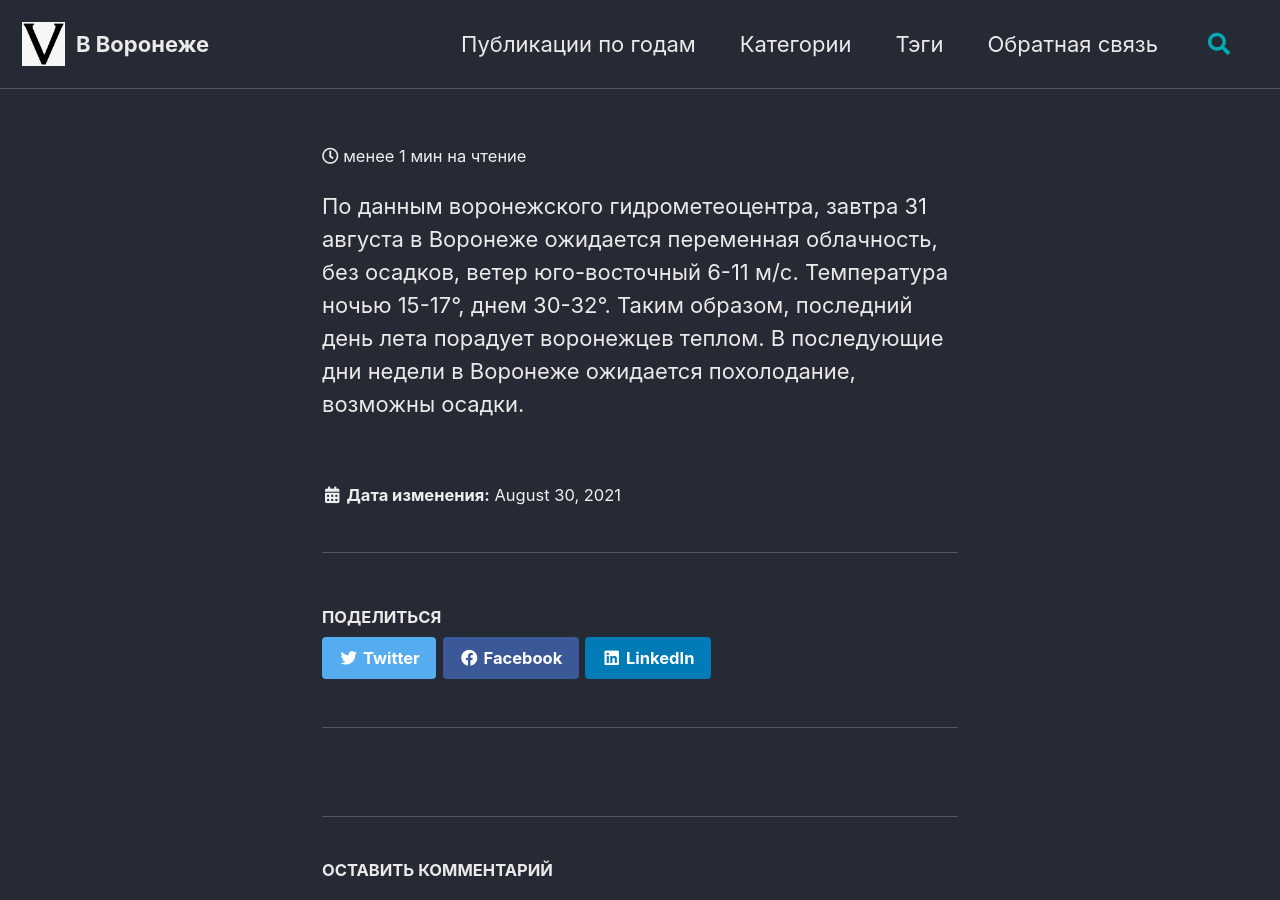
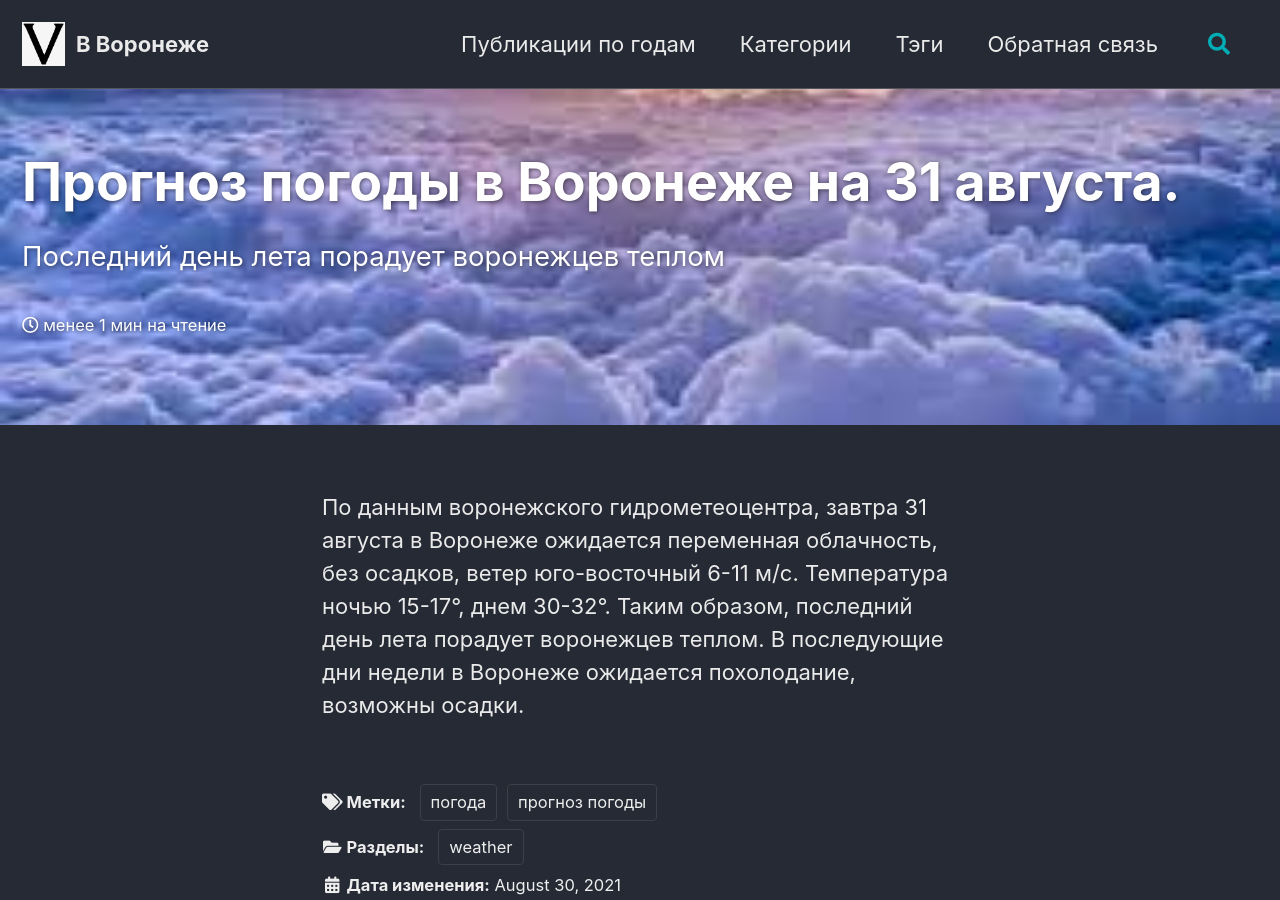
Before and after one commit to anonuser01234/anonuser01234.github.io, a Jekyll site: the page built from _posts/2021-08-30-weather-forecast.md, in a window 1280 px wide and 900 px high. Built offline with Jekyll 4.4.1, drawn with Linux system fonts in a browser that asks for light colours; cached includes are drawn as plain includes; comment, search, counter and statistics services are not loaded.

Commit message:
Update 2021-08-30-weather-forecast.md

```diff
--- a/_posts/2021-08-30-weather-forecast.md
+++ b/_posts/2021-08-30-weather-forecast.md
@@ -2,8 +2,8 @@
 title: Прогноз погоды в Воронеже на 31 августа.
 tagline: "Последний день лета порадует воронежцев теплом"
 header:
-    overlay_image: "assets\images\oblaka.png"
-    teaser: "assets\images\oblaka.png"
+    overlay_image: "/assets/images/oblaka.png"
+    teaser: "/assets/images/oblaka.png"
 excerpt: "Последний день лета порадует воронежцев теплом"
 categories:
 - weather
```
